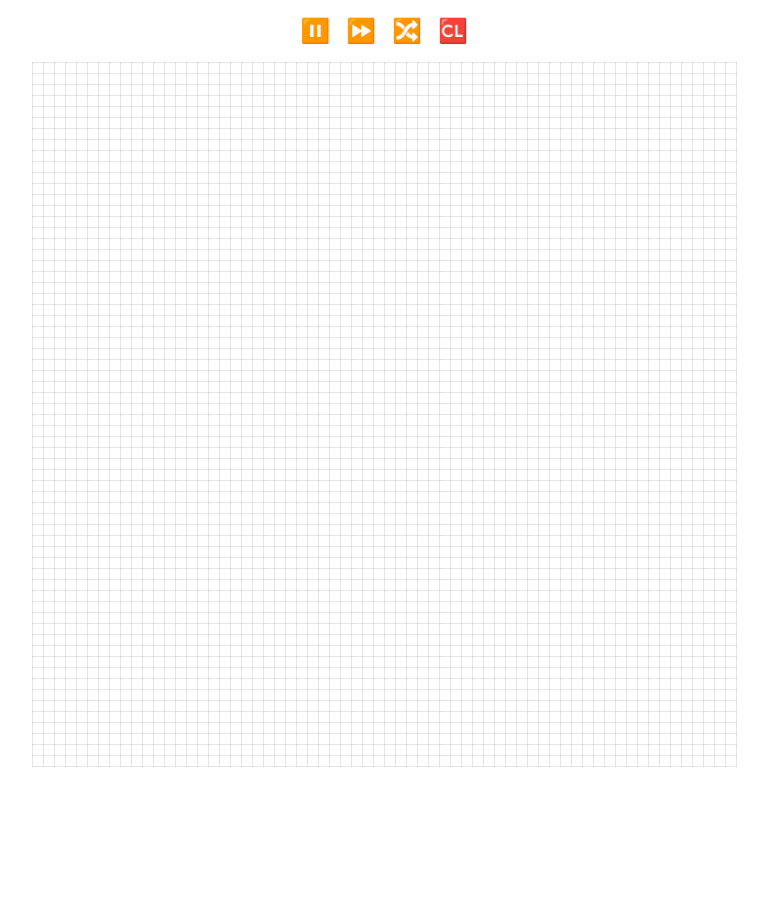
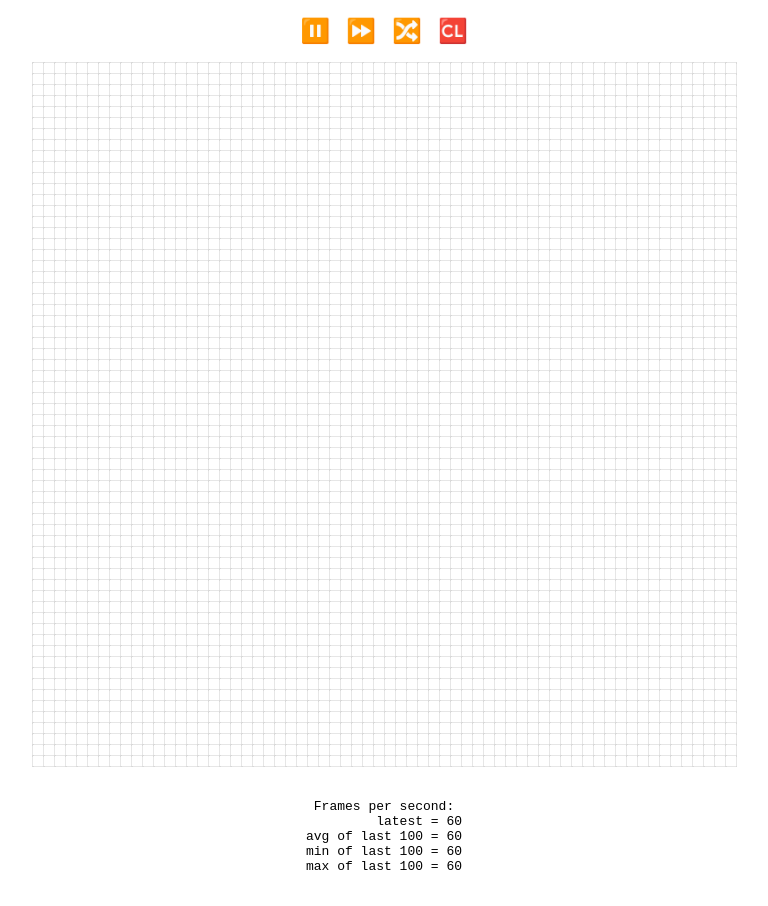
Before and after one commit to jroimartin/wasm-game-of-life, a website built with webpack: page static/index.html in a window 1280 px wide. Both pictures are taken after a click on the button "▶️". Shown: the whole page, without its empty margins (256-1024 px from the left). Before the commit the page ends 800 px from the top, so only its background shows below. Built offline with nearby package versions, Linux system fonts and the light colour scheme.

Commit message:
js: implement FPS counter

```diff
--- a/js/index.js
+++ b/js/index.js
@@ -9,6 +9,7 @@ const gui = new Gui(
   document.getElementById("tick"),
   document.getElementById("init"),
   document.getElementById("clear"),
+  document.getElementById("fps"),
 );
 
 const life = new GameOfLife(UNIVERSE_WIDTH, UNIVERSE_HEIGHT, gui);
--- a/js/life.js
+++ b/js/life.js
@@ -6,6 +6,48 @@ const GRID_COLOR = "#CCCCCC";
 const DEAD_COLOR = "#FFFFFF";
 const ALIVE_COLOR = "#000000";
 
+class Fps {
+  #fps;
+  #frames;
+  #lastFrameTimestamp;
+
+  constructor(fps) {
+    this.#fps = fps;
+    this.#frames = [];
+    this.#lastFrameTimestamp = performance.now();
+  }
+
+  render() {
+    const now = performance.now();
+    const delta = now - this.#lastFrameTimestamp;
+    this.#lastFrameTimestamp = now;
+    const fps = 1 / delta * 1000;
+
+    this.#frames.push(fps);
+    if (this.#frames.length > 100) {
+      this.#frames.shift();
+    }
+
+    let min = Infinity;
+    let max = -Infinity;
+    let sum = 0;
+    for (let i = 0; i < this.#frames.length; i++) {
+      sum += this.#frames[i];
+      min = Math.min(this.#frames[i], min);
+      max = Math.max(this.#frames[i], max);
+    }
+    let mean = sum / this.#frames.length;
+
+    this.#fps.textContent = `
+Frames per second:
+         latest = ${Math.round(fps)}
+avg of last 100 = ${Math.round(mean)}
+min of last 100 = ${Math.round(min)}
+max of last 100 = ${Math.round(max)}
+`.trim();
+  }
+}
+
 export class GameOfLife {
   #universeWidth;
   #universeHeight;
@@ -13,6 +55,7 @@ export class GameOfLife {
 
   #universe;
   #animationId;
+  #fps;
   #canvasWidth;
   #canvasHeight;
 
@@ -23,6 +66,7 @@ export class GameOfLife {
 
     this.#universe = Universe.new(this.#universeWidth, this.#universeHeight);
     this.#animationId = null;
+    this.#fps = new Fps(gui.fps);
     this.#canvasWidth = (CELL_SIZE + 1) * this.#universeWidth + 1;
     this.#canvasHeight = (CELL_SIZE + 1) * this.#universeHeight + 1;
   }
@@ -130,6 +174,7 @@ export class GameOfLife {
   }
 
   #renderLoop() {
+    this.#fps.render();
     this.#tickUniverse();
     this.#animationId = requestAnimationFrame(() => this.#renderLoop());
   }
@@ -196,12 +241,14 @@ export class Gui {
   tickButton;
   initButton;
   clearButton;
+  fps;
 
-  constructor(canvas, playPauseButton, tickButton, initButton, clearButton) {
+  constructor(canvas, playPauseButton, tickButton, initButton, clearButton, fps) {
     this.canvas = canvas;
     this.playPauseButton = playPauseButton;
     this.tickButton = tickButton;
     this.initButton = initButton;
     this.clearButton = clearButton;
+    this.fps = fps;
   }
 }
--- a/static/index.html
+++ b/static/index.html
@@ -14,5 +14,6 @@
       <button id="clear">🆑</button>
     </div>
     <canvas id="game-of-life"></canvas>
+    <div id="fps"></div>
   </body>
 </html>
--- a/static/style.css
+++ b/static/style.css
@@ -1,5 +1,12 @@
 body {
   margin: 16px auto;
+  text-align: center;
+}
+
+#controls {
+  display: block;
+  margin: 16px auto;
+  text-align: center;
 }
 
 #play-pause, #tick, #init, #clear {
@@ -8,13 +15,14 @@ body {
   background-color: transparent;
 }
 
-#controls {
-  display: block;
-  margin: 16px auto;
-  text-align: center;
-}
-
 #game-of-life {
   display: block;
   margin: 16px auto;
 }
+
+#fps {
+  display: inline-block;
+  margin: 16px auto;
+  white-space: pre;
+  font-family: monospace;
+}
```
